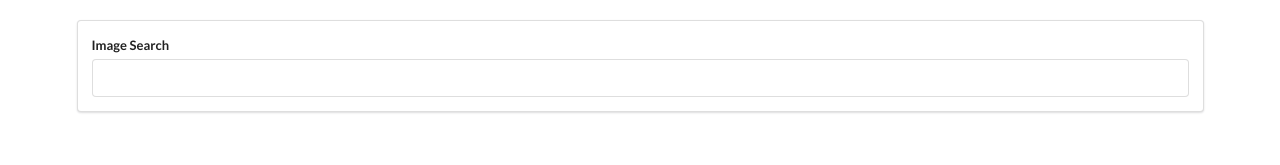
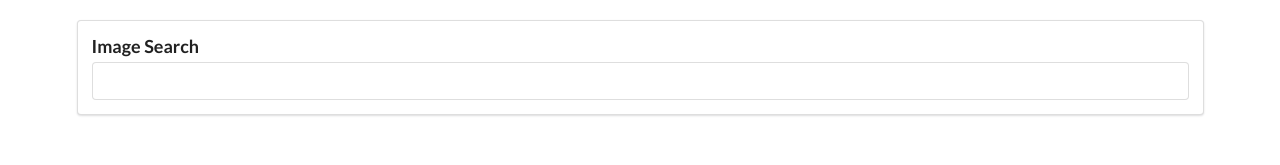
Before and after one commit to jahidulsaeid/react-pics, a React (Create React App) app: page / in a window 1280 px wide. Shown: the top 165 px of the page. Built offline with nearby package versions, Linux system fonts and the light colour scheme.

Commit message:
invoking callback

```diff
--- a/src/components/App.js
+++ b/src/components/App.js
@@ -1,12 +1,17 @@
-import React from "react";
+import React, { Component } from "react";
 import SearchBar from "./SearchBar";
 
-function App() {
-  return (
-    <div className="ui container" style={{ marginTop: "20px" }}>
-      <SearchBar />
-    </div>
-  );
+class App extends Component {
+  onSearchSubmit(term) {
+    console.log(term);
+  }
+  render() {
+    return (
+      <div className="ui container" style={{ marginTop: "20px" }}>
+        <SearchBar onSubmit={this.onSearchSubmit} />
+      </div>
+    );
+  }
 }
 
 export default App;
--- a/src/components/SearchBar.js
+++ b/src/components/SearchBar.js
@@ -1,18 +1,26 @@
 import React, { Component } from "react";
 
 class SearchBar extends Component {
-  onInoutChange(event) {
-      console.log(event.target.value);
+  state = { term: "" };
 
-  }
+  onFormSubmit = (event) => {
+    event.preventDefault();
+    this.props.onSubmit(this.state.term);
+  };
+
   render() {
     return (
       <div className="ui segment">
-        <form className="ui form" action="" method="get">
+        <form className="ui form" onSubmit={this.onFormSubmit}>
           <div className="field">
-            <label>Image Search</label>
-            {/* <input type="text" onChange={this.onInoutChange} /> */}
-            <input type="text" onChange={(e) => console.log(e.target.value)} />
+            <label>
+              <h3>Image Search</h3>
+            </label>
+            <input
+              type="text"
+              value={this.state.term}
+              onChange={(e) => this.setState({ term: e.target.value })}
+            />
           </div>
         </form>
       </div>
```
